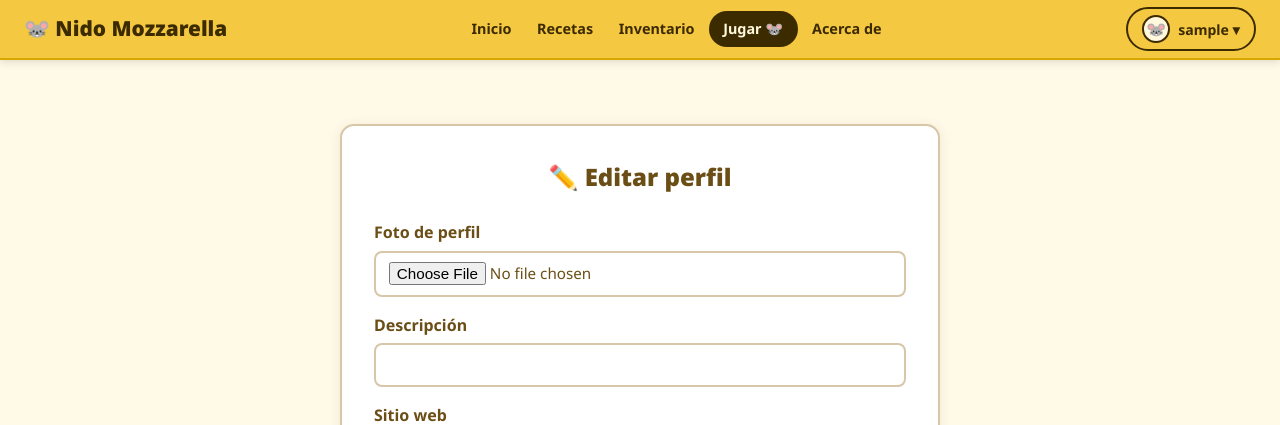
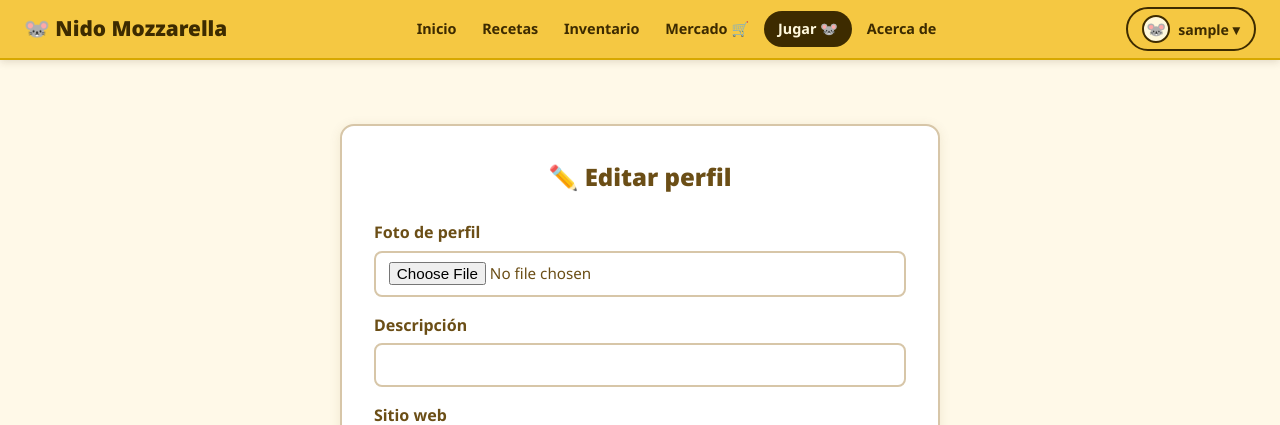
Before and after one commit to Marilu1707/playground_massironi, a Django app: page /accounts/profile/edit/ in a window 1280 px wide. Shown: the top 425 px of the page. Run offline with Django 5.2, Linux system fonts and the light colour scheme; the visitor is signed in with stand-in values (Sample User, id 1).

Commit message:
feat: agregar Mercado a navbar principal e Historial al dropdown de usuario

```diff
--- a/templates/base/base.html
+++ b/templates/base/base.html
@@ -24,6 +24,7 @@
         <a href="{% url 'home' %}">Inicio</a>
         <a href="{% url 'post_list' %}">Recetas</a>
         <a href="{% url 'inventario_list' %}">Inventario</a>
+        <a href="{% url 'mercado_home' %}">Mercado 🛒</a>
         <a href="{% url 'juego_game' %}" class="nav-jugar">Jugar 🐭</a>
         <a href="{% url 'about' %}">Acerca de</a>
     </div>
@@ -42,6 +43,8 @@
                 </button>
                 <div class="dropdown-menu" id="menu-user">
                     <a href="{% url 'profile' %}">👤 Mi Perfil</a>
+                    <a href="{% url 'mercado_home' %}">🛒 Mercado</a>
+                    <a href="{% url 'historial' %}">💸 Historial</a>
                     <a href="{% url 'juego_list' %}">🍕 Mis Pedidos</a>
                     <a href="{% url 'messages_list' %}">📩 Mensajes</a>
                     <div class="dropdown-stats">
```
